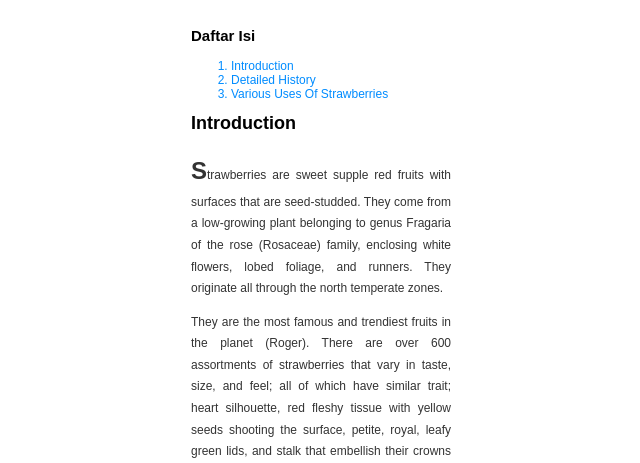
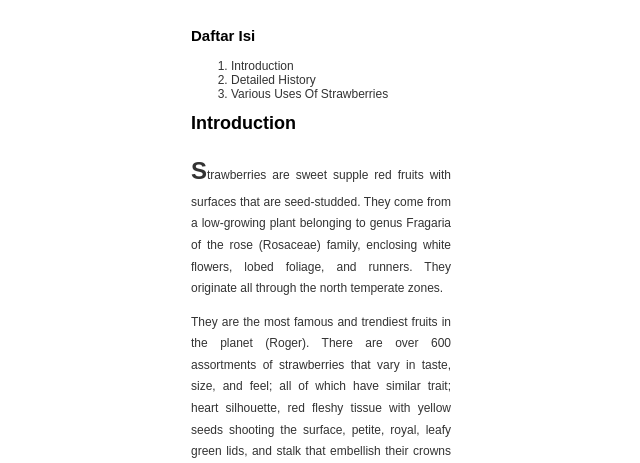
Before and after one commit to vyzz-xz/pemrograman-web, a plain HTML site: page Praktikum PBW/Pertemuan 1/Tugas/index.html in a window 1280 px wide. Shown: the part 337-800 px from the top of the page, without its empty margins (319-959 px from the left). Drawn offline with Linux system fonts and the light colour scheme.

Commit message:
Modify Content

```diff
--- a/Praktikum PBW/Pertemuan 1/Tugas/index.html
+++ b/Praktikum PBW/Pertemuan 1/Tugas/index.html
@@ -3,7 +3,7 @@
 <head>
     <meta charset="UTF-8">
     <meta name="viewport" content="width=device-width, initial-scale=1.0">
-    <title>Tugas Praktikum Pertemuan 1</title>
+    <title>Tugas Praktikum - Pertemuan 1</title>
     <link rel="stylesheet" href="style.css">
 </head>
 <body>
--- a/Praktikum PBW/Pertemuan 1/Tugas/style.css
+++ b/Praktikum PBW/Pertemuan 1/Tugas/style.css
@@ -2,7 +2,6 @@ body {
     margin: 10px 450px;
     padding: 40px 60px;
     font-family: 'Poppins', sans-serif;
-    background-color: white;
 }
 
 .category {
@@ -31,8 +30,13 @@ h3 {
 }
 
 .list {
-    color: rgb(0, 140, 255);
+    color: #333;
     font-size: 12px;
+}
+
+.list li:hover {
+    color: blue;
+    cursor: pointer;
 }
 
 h2 {
```
